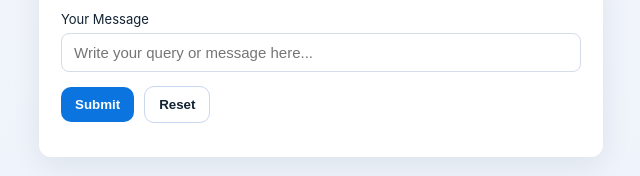
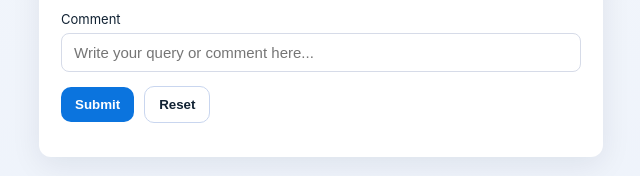
Before and after one commit to Shashank-2004/consult_form, a website: page public/index.html in a window 1280 px wide. Shown: the part 574-750 px from the top of the page, 319-959 px from the left. Drawn offline with Linux system fonts and the light colour scheme.

Commit message:
Add files via upload

```diff
--- a/public/index.html
+++ b/public/index.html
@@ -75,8 +75,8 @@
       </div>
 
       <div class="field">
-        <label for="message">Your Message</label>
-        <input id="message" name="message" type="text" rows="4" required placeholder="Write your query or message here..." />
+        <label for="comment">Comment</label>
+        <input id="comment" name="comment" type="text" rows="4" required placeholder="Write your query or comment here..." />
       </div>
 
       <div class="actions">
```
